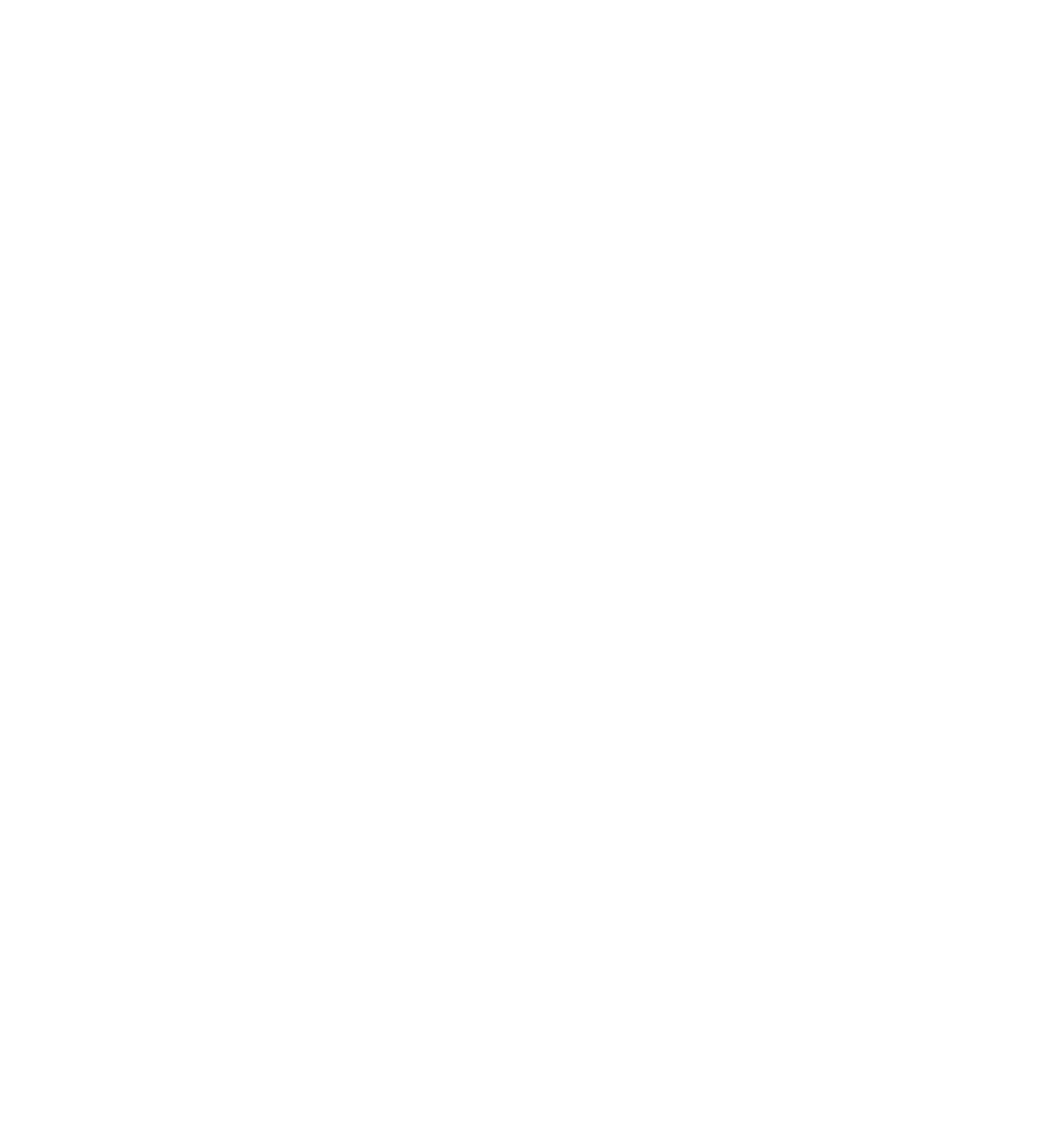
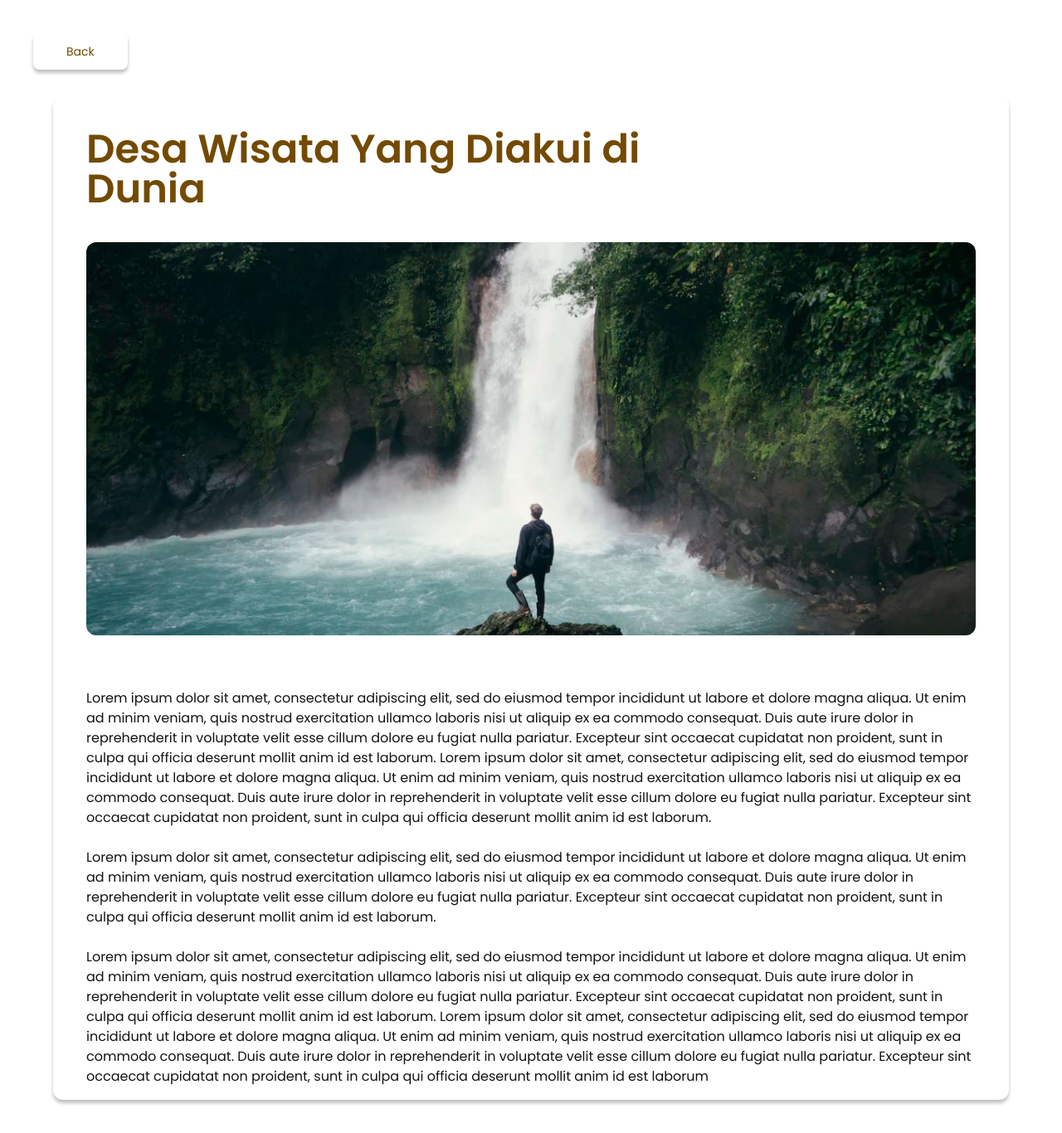
Before and after one commit to TitoPutraaa/Lapancoms, a React (Vite) app in the folder Lapancoms/: page /admin/BlogView in a window 1280 px wide. Before the commit this address had no page. Shown: the whole page at 83% size. Before the commit the page ends 800 px from the top, so only its background shows below. Built offline with nearby package versions, Linux system fonts and the light colour scheme.

Commit message:
Uploud viewBlog

```diff
--- a/Lapancoms/src/App.jsx
+++ b/Lapancoms/src/App.jsx
@@ -10,6 +10,7 @@ import {
 } from "react-router-dom";
 import AllBlogs from "./pages/AllBlogs.jsx";
 import AllGallery from "./pages/AllGallery.jsx";
+import BlogView from "./components/common/BlogView.jsx";
 
 function App() {
   return (
@@ -18,8 +19,12 @@ function App() {
         <Route path="/" element={<Navigate to="/login" />} />
         <Route path="/admin" element={<Sidebar content={<Dashboard />} />} />
         <Route path="/allBlogs" element={<Sidebar content={<AllBlogs />} />} />
-        <Route path="/allGallery" element={<Sidebar content={<AllGallery />} />} />
+        <Route
+          path="/allGallery"
+          element={<Sidebar content={<AllGallery />} />}
+        />
         <Route path="/login" element={<Login />} />
+        <Route path="/admin/BlogView" element={<BlogView />} />
       </Routes>
     </Router>
   );
--- a/Lapancoms/src/assets/assets.js
+++ b/Lapancoms/src/assets/assets.js
@@ -1,7 +1,9 @@
 import blogCardImg from "./blogCard.jpg";
 import loginIMG from "./loginIMG.png";
+import viewBlog from "./viewBlog.png";
 
 export const assets = {
   blogCardImg,
   loginIMG,
+  viewBlog,
 };
--- a/Lapancoms/src/components/common/BlogCard.jsx
+++ b/Lapancoms/src/components/common/BlogCard.jsx
@@ -1,41 +1,43 @@
 import { assets } from "../../assets/assets.js";
 
 export default function BlogCard({ title, date, author }) {
-
-
   return (
     <div>
-      <div className=" max-w-3xs bg-white border border-gray-200 rounded-3xl shadow-xl/20">
+      <div className="max-w-3xs rounded-3xl border border-gray-200 bg-white shadow-xl/20">
         <div className="relative">
           <img className="rounded-3xl" src={assets.blogCardImg} alt="" />
 
           <div className="">
-            <div className="flex px-1.5 py-1 bg-white font-normal absolute bottom-2.5 left-2.5  rounded-lg ">
-              <svg class="w-4 h-4 text-black my-auto " aria-hidden="true" xmlns="http://www.w3.org/2000/svg" fill="currentColor" viewBox="0 0 20 20">
-                  <path d="M0 18a2 2 0 0 0 2 2h16a2 2 0 0 0 2-2V8H0v10Zm14-7.5a.5.5 0 0 1 .5-.5h1a.5.5 0 0 1 .5.5v1a.5.5 0 0 1-.5.5h-1a.5.5 0 0 1-.5-.5v-1Zm0 4a.5.5 0 0 1 .5-.5h1a.5.5 0 0 1 .5.5v1a.5.5 0 0 1-.5.5h-1a.5.5 0 0 1-.5-.5v-1Zm-5-4a.5.5 0 0 1 .5-.5h1a.5.5 0 0 1 .5.5v1a.5.5 0 0 1-.5.5h-1a.5.5 0 0 1-.5-.5v-1Zm0 4a.5.5 0 0 1 .5-.5h1a.5.5 0 0 1 .5.5v1a.5.5 0 0 1-.5.5h-1a.5.5 0 0 1-.5-.5v-1Zm-5-4a.5.5 0 0 1 .5-.5h1a.5.5 0 0 1 .5.5v1a.5.5 0 0 1-.5.5h-1a.5.5 0 0 1-.5-.5v-1Zm0 4a.5.5 0 0 1 .5-.5h1a.5.5 0 0 1 .5.5v1a.5.5 0 0 1-.5.5h-1a.5.5 0 0 1-.5-.5v-1ZM20 4a2 2 0 0 0-2-2h-2V1a1 1 0 0 0-2 0v1h-3V1a1 1 0 0 0-2 0v1H6V1a1 1 0 0 0-2 0v1H2a2 2 0 0 0-2 2v2h20V4Z"/>
+            <div className="absolute bottom-2.5 left-2.5 flex rounded-lg bg-white px-1.5 py-1 font-normal">
+              <svg
+                class="my-auto h-4 w-4 text-black"
+                aria-hidden="true"
+                xmlns="http://www.w3.org/2000/svg"
+                fill="currentColor"
+                viewBox="0 0 20 20"
+              >
+                <path d="M0 18a2 2 0 0 0 2 2h16a2 2 0 0 0 2-2V8H0v10Zm14-7.5a.5.5 0 0 1 .5-.5h1a.5.5 0 0 1 .5.5v1a.5.5 0 0 1-.5.5h-1a.5.5 0 0 1-.5-.5v-1Zm0 4a.5.5 0 0 1 .5-.5h1a.5.5 0 0 1 .5.5v1a.5.5 0 0 1-.5.5h-1a.5.5 0 0 1-.5-.5v-1Zm-5-4a.5.5 0 0 1 .5-.5h1a.5.5 0 0 1 .5.5v1a.5.5 0 0 1-.5.5h-1a.5.5 0 0 1-.5-.5v-1Zm0 4a.5.5 0 0 1 .5-.5h1a.5.5 0 0 1 .5.5v1a.5.5 0 0 1-.5.5h-1a.5.5 0 0 1-.5-.5v-1Zm-5-4a.5.5 0 0 1 .5-.5h1a.5.5 0 0 1 .5.5v1a.5.5 0 0 1-.5.5h-1a.5.5 0 0 1-.5-.5v-1Zm0 4a.5.5 0 0 1 .5-.5h1a.5.5 0 0 1 .5.5v1a.5.5 0 0 1-.5.5h-1a.5.5 0 0 1-.5-.5v-1ZM20 4a2 2 0 0 0-2-2h-2V1a1 1 0 0 0-2 0v1h-3V1a1 1 0 0 0-2 0v1H6V1a1 1 0 0 0-2 0v1H2a2 2 0 0 0-2 2v2h20V4Z" />
               </svg>
-              <div className="ml-2 pl-2 border-l-2 border-gray-500">
-              {date}
-              </div>
+              <div className="ml-2 border-l-2 border-gray-500 pl-2">{date}</div>
             </div>
           </div>
         </div>
 
         <div className="p-5">
-          <h5 className="flex items-start mb-2 text-2xl tracking-tight text-gray-900">
+          <h5 className="mb-2 flex items-start text-2xl tracking-tight text-gray-900">
             {title}
           </h5>
 
           <div className="flex justify-between">
-            <p className=" font-normal text-gray-900">{author}</p>
+            <p className="font-normal text-gray-900">{author}</p>
 
             <a
               href="#"
-              className="inline-flex items-center text-sm text-center py-1 px-5 rounded-4xl  bg-secondary  transition duration-700 ease-in-out"
+              className="bg-secondary inline-flex items-center rounded-4xl px-5 py-1 text-center text-sm transition duration-700 ease-in-out"
             >
               View
               <svg
-                className="rtl:rotate-180 w-3.5 h-3.5 ms-2"
+                className="ms-2 h-3.5 w-3.5 rtl:rotate-180"
                 aria-hidden="true"
                 xmlns="http://www.w3.org/2000/svg"
                 fill="none"
@@ -49,7 +51,6 @@ export default function BlogCard({ title, date, author }) {
                   d="M1 5h12m0 0L9 1m4 4L9 9"
                 />
               </svg>
-
             </a>
           </div>
         </div>
--- /dev/null
+++ b/Lapancoms/src/components/common/BlogView.jsx
@@ -0,0 +1,75 @@
+import { assets } from "../../assets/assets";
+import { useNavigate } from "react-router-dom";
+
+export default function BlogView() {
+  const navigate = useNavigate();
+  return (
+    <div className="w-full p-10">
+      <div className="mb-8">
+        <button
+          onClick={() => navigate("/dashboard")}
+          className="text-primary shadow-soft cursor-pointer rounded-lg px-10 py-3 text-sm"
+        >
+          Back
+        </button>
+      </div>
+      <div>
+        <div className="shadow-soft mx-auto w-4xl overflow-hidden rounded-xl px-10 py-4 lg:w-5xl xl:w-6xl">
+          <h1 className="text-primary mt-6 mb-10 w-2xl text-5xl font-semibold">
+            Desa Wisata Yang Diakui di Dunia
+          </h1>
+          <div className="mb-16 h-[474px] w-full overflow-hidden rounded-xl">
+            <img
+              src={assets.viewBlog}
+              alt="viewBlog"
+              className="h-full w-full object-cover"
+            />
+          </div>
+          <div className="flex flex-wrap gap-6">
+            <p>
+              Lorem ipsum dolor sit amet, consectetur adipiscing elit, sed do
+              eiusmod tempor incididunt ut labore et dolore magna aliqua. Ut
+              enim ad minim veniam, quis nostrud exercitation ullamco laboris
+              nisi ut aliquip ex ea commodo consequat. Duis aute irure dolor in
+              reprehenderit in voluptate velit esse cillum dolore eu fugiat
+              nulla pariatur. Excepteur sint occaecat cupidatat non proident,
+              sunt in culpa qui officia deserunt mollit anim id est laborum.
+              Lorem ipsum dolor sit amet, consectetur adipiscing elit, sed do
+              eiusmod tempor incididunt ut labore et dolore magna aliqua. Ut
+              enim ad minim veniam, quis nostrud exercitation ullamco laboris
+              nisi ut aliquip ex ea commodo consequat. Duis aute irure dolor in
+              reprehenderit in voluptate velit esse cillum dolore eu fugiat
+              nulla pariatur. Excepteur sint occaecat cupidatat non proident,
+              sunt in culpa qui officia deserunt mollit anim id est laborum.
+            </p>
+            <p>
+              Lorem ipsum dolor sit amet, consectetur adipiscing elit, sed do
+              eiusmod tempor incididunt ut labore et dolore magna aliqua. Ut
+              enim ad minim veniam, quis nostrud exercitation ullamco laboris
+              nisi ut aliquip ex ea commodo consequat. Duis aute irure dolor in
+              reprehenderit in voluptate velit esse cillum dolore eu fugiat
+              nulla pariatur. Excepteur sint occaecat cupidatat non proident,
+              sunt in culpa qui officia deserunt mollit anim id est laborum.
+            </p>
+            <p>
+              Lorem ipsum dolor sit amet, consectetur adipiscing elit, sed do
+              eiusmod tempor incididunt ut labore et dolore magna aliqua. Ut
+              enim ad minim veniam, quis nostrud exercitation ullamco laboris
+              nisi ut aliquip ex ea commodo consequat. Duis aute irure dolor in
+              reprehenderit in voluptate velit esse cillum dolore eu fugiat
+              nulla pariatur. Excepteur sint occaecat cupidatat non proident,
+              sunt in culpa qui officia deserunt mollit anim id est laborum.
+              Lorem ipsum dolor sit amet, consectetur adipiscing elit, sed do
+              eiusmod tempor incididunt ut labore et dolore magna aliqua. Ut
+              enim ad minim veniam, quis nostrud exercitation ullamco laboris
+              nisi ut aliquip ex ea commodo consequat. Duis aute irure dolor in
+              reprehenderit in voluptate velit esse cillum dolore eu fugiat
+              nulla pariatur. Excepteur sint occaecat cupidatat non proident,
+              sunt in culpa qui officia deserunt mollit anim id est laborum
+            </p>
+          </div>
+        </div>
+      </div>
+    </div>
+  );
+}
```
Also changed, not shown: Lapancoms/src/assets/viewBlog.png (added).
